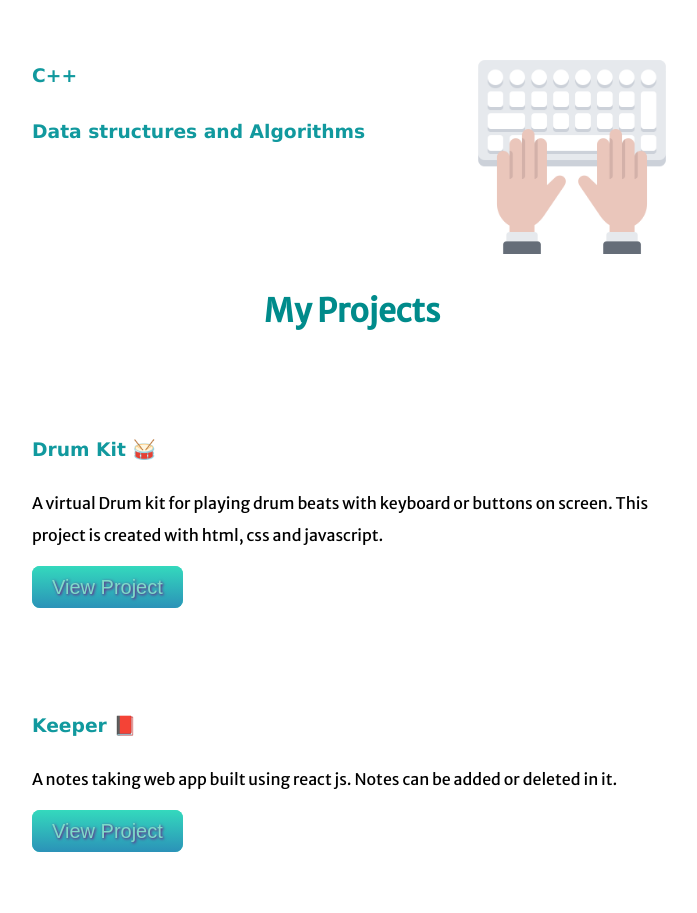
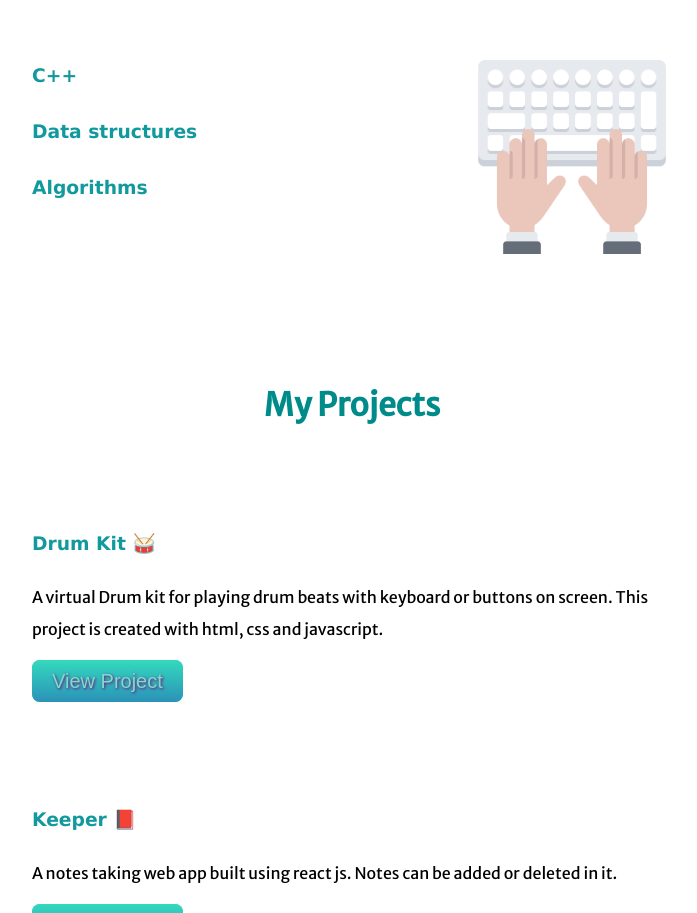
Before and after one commit to Kritika495/CV2, a plain HTML site: page index.html in a window 1280 px wide. Shown: the part 1486-2399 px from the top of the page, without its empty margins (288-985 px from the left). Drawn offline with Linux system fonts and the light colour scheme; a web font is replaced by a local one.

Commit message:
Update index.html

```diff
--- a/index.html
+++ b/index.html
@@ -40,11 +40,14 @@
         <div class="skills-row">
             <img class="skill-image2" src="Images/keyboard.png">
             <h3>C++</h3>
-            <h3> Data structures and Algorithms</h3>
+            <h3> Data structures</h3>
+            <h3>Algorithms</h3>
         </div>
 
 
     </div>
+    <br/>
+    <br/>
     <br/>
     <div class="skills">
         <h1 style="text-align:center;">My Projects</h1>
```
